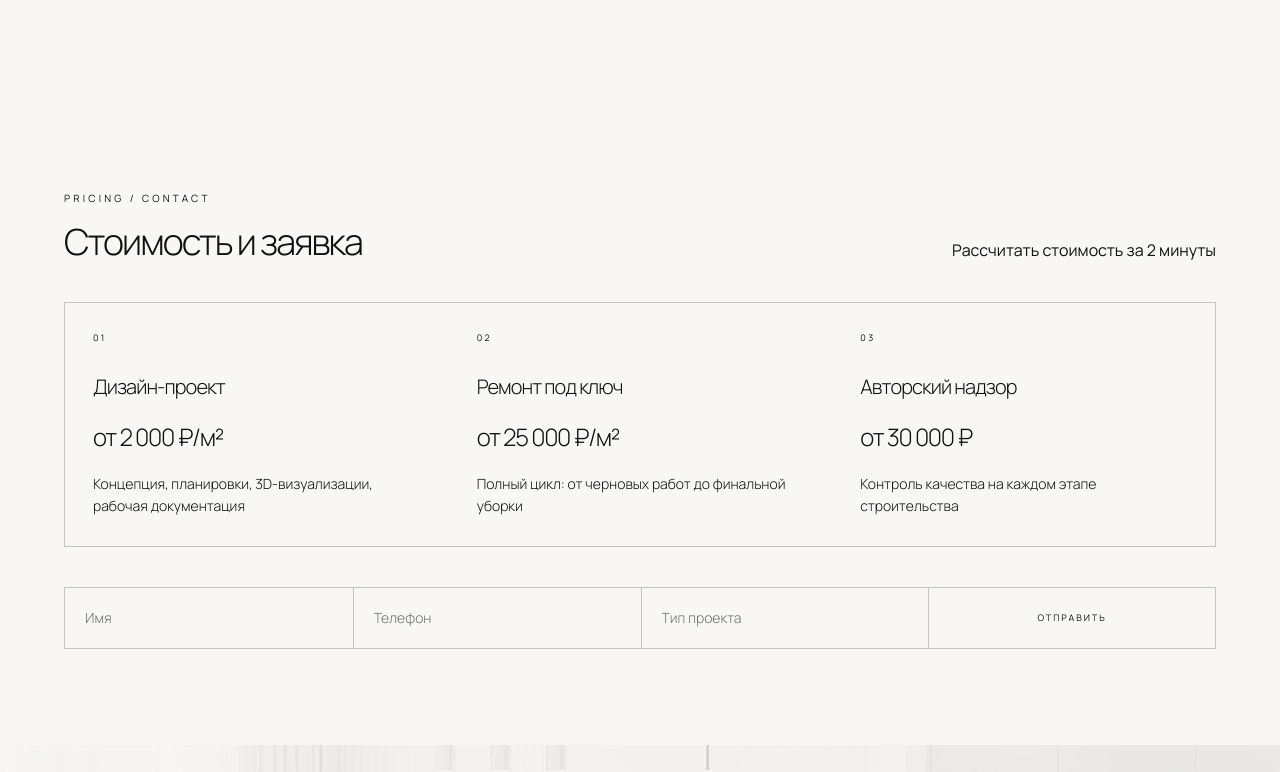
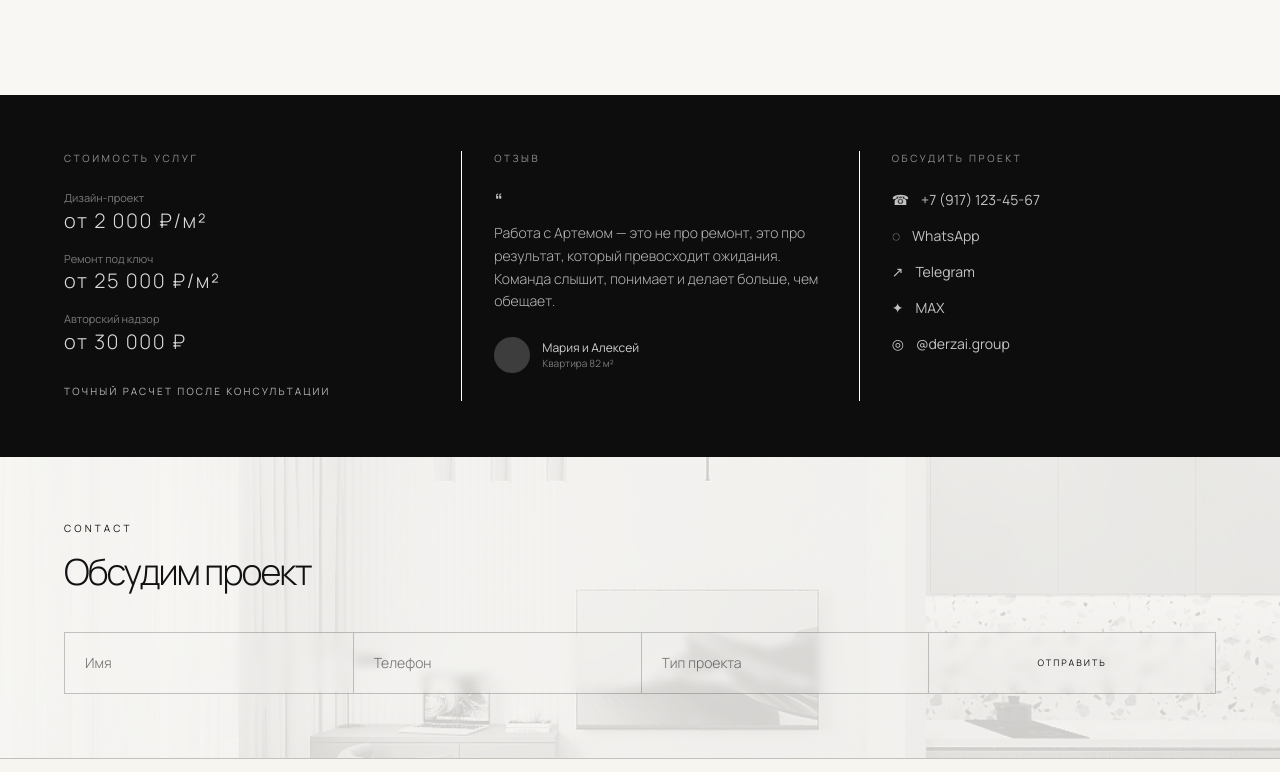
Before and after one commit to artrubinchik/DERZAi, a Next.js app: page / in a window 1280 px wide. Shown: the part 2729-3501 px from the top of the page. Built offline with nearby package versions, Linux system fonts and the light colour scheme; no server answers.

Commit message:
Refactor Pricing component layout and remove form

```diff
--- a/components/Pricing.tsx
+++ b/components/Pricing.tsx
@@ -1,6 +1,5 @@
 "use client";
 
-import { useState } from "react";
 import { content } from "@/data/content";
 
 interface PricingProps {
@@ -8,94 +7,104 @@ interface PricingProps {
 }
 
 export default function Pricing({ onQuizOpen }: PricingProps) {
-  const [loading, setLoading] = useState(false);
+  return (
+    <section id="pricing" className="bg-[#0d0d0d] py-14 text-white md:py-18">
+      <div className="mx-auto grid max-w-7xl gap-10 px-6 md:grid-cols-3 md:px-12 lg:px-16">
+        <div>
+          <p className="mb-6 text-[10px] uppercase tracking-[0.26em] text-white/55">
+            Стоимость услуг
+          </p>
 
-  async function handleSubmit(e: React.FormEvent<HTMLFormElement>) {
-    e.preventDefault();
-    setLoading(true);
-
-    setTimeout(() => {
-      setLoading(false);
-      alert("Заявка отправлена");
-    }, 1200);
-  }
-
-  return (
-    <section id="pricing" className="section-soft py-16 md:py-24">
-      <div className="mx-auto max-w-7xl px-6 md:px-12 lg:px-16">
-        <div className="mb-10 flex items-end justify-between gap-8">
-          <div>
-            <p className="mb-4 text-[10px] uppercase tracking-[0.32em] text-muted">
-              Pricing / Contact
-            </p>
-
-            <h2 className="text-3xl font-light tracking-[-0.055em] md:text-4xl">
-              Стоимость и заявка
-            </h2>
+          <div className="space-y-4 text-white/85">
+            {content.pricing.map((item, i) => (
+              <div key={i}>
+                <p className="text-[11px] text-white/45">{item.service}</p>
+                <p className="text-xl font-light tracking-[0.08em]">
+                  {item.price}
+                </p>
+              </div>
+            ))}
           </div>
 
-          <button onClick={onQuizOpen} className="btn-minimal hidden md:inline-flex">
-            Рассчитать стоимость за 2 минуты
+          <button
+            onClick={onQuizOpen}
+            className="mt-7 text-[10px] uppercase tracking-[0.22em] text-white/70 transition hover:text-white hover:underline hover:underline-offset-8"
+          >
+            Точный расчет после консультации
           </button>
         </div>
 
-        <div className="grid gap-px border border-[var(--line)] md:grid-cols-3">
-          {content.pricing.map((item, i) => (
-            <div
-              key={i}
-              className={`p-6 md:p-7 ${
-                item.highlight ? "bg-[var(--bg-card)]" : "bg-transparent"
-              }`}
-            >
-              <p className="mb-7 text-[9px] uppercase tracking-[0.26em] text-muted">
-                0{i + 1}
-              </p>
+        <div className="border-l border-white/12 pl-8">
+          <p className="mb-6 text-[10px] uppercase tracking-[0.26em] text-white/55">
+            Отзыв
+          </p>
 
-              <h3 className="text-xl font-light tracking-[-0.045em]">
-                {item.service}
-              </h3>
+          <p className="text-2xl leading-none text-white/80">“</p>
 
-              <p className="mt-5 text-2xl font-light tracking-[-0.055em]">
-                {item.price}
-              </p>
+          <p className="mt-2 text-sm font-light leading-relaxed text-white/70">
+            Работа с Артемом — это не про ремонт, это про результат,
+            который превосходит ожидания. Команда слышит, понимает и делает
+            больше, чем обещает.
+          </p>
 
-              <p className="mt-5 text-sm font-light leading-relaxed text-muted">
-                {item.desc}
-              </p>
+          <div className="mt-6 flex items-center gap-3">
+            <div className="h-9 w-9 rounded-full bg-white/20" />
+
+            <div>
+              <p className="text-xs text-white/80">Мария и Алексей</p>
+              <p className="text-[10px] text-white/45">Квартира 82 м²</p>
             </div>
-          ))}
+          </div>
         </div>
 
-        <form
-          onSubmit={handleSubmit}
-          className="mt-10 grid gap-px border border-[var(--line)] md:grid-cols-4"
-        >
-          <input
-            type="text"
-            placeholder="Имя"
-            className="bg-transparent px-5 py-5 text-sm font-light outline-none placeholder:text-[var(--text-muted)]"
-          />
+        <div className="border-l border-white/12 pl-8">
+          <p className="mb-6 text-[10px] uppercase tracking-[0.26em] text-white/55">
+            Обсудить проект
+          </p>
 
-          <input
-            type="tel"
-            placeholder="Телефон"
-            className="border-t border-[var(--line)] bg-transparent px-5 py-5 text-sm font-light outline-none placeholder:text-[var(--text-muted)] md:border-l md:border-t-0"
-          />
+          <div className="space-y-4 text-sm text-white/75">
+            <a href="tel:+79171234567" className="flex gap-3 hover:text-white">
+              <span>☎</span>
+              <span>+7 (917) 123-45-67</span>
+            </a>
 
-          <input
-            type="text"
-            placeholder="Тип проекта"
-            className="border-t border-[var(--line)] bg-transparent px-5 py-5 text-sm font-light outline-none placeholder:text-[var(--text-muted)] md:border-l md:border-t-0"
-          />
+            <a
+              href="https://wa.me/79171234567"
+              target="_blank"
+              className="flex gap-3 hover:text-white"
+            >
+              <span>◌</span>
+              <span>WhatsApp</span>
+            </a>
 
-          <button
-            type="submit"
-            disabled={loading}
-            className="border-t border-[var(--line)] text-[9px] uppercase tracking-[0.22em] transition hover:bg-black hover:text-white md:border-l md:border-t-0"
-          >
-            {loading ? "Отправка..." : "Отправить"}
-          </button>
-        </form>
+            <a
+              href="https://t.me/derzai_group"
+              target="_blank"
+              className="flex gap-3 hover:text-white"
+            >
+              <span>↗</span>
+              <span>Telegram</span>
+            </a>
+
+            <a
+              href="https://max.ru/derzai_group"
+              target="_blank"
+              className="flex gap-3 hover:text-white"
+            >
+              <span>✦</span>
+              <span>MAX</span>
+            </a>
+
+            <a
+              href="https://instagram.com/derzai.group"
+              target="_blank"
+              className="flex gap-3 hover:text-white"
+            >
+              <span>◎</span>
+              <span>@derzai.group</span>
+            </a>
+          </div>
+        </div>
       </div>
     </section>
   );
```
